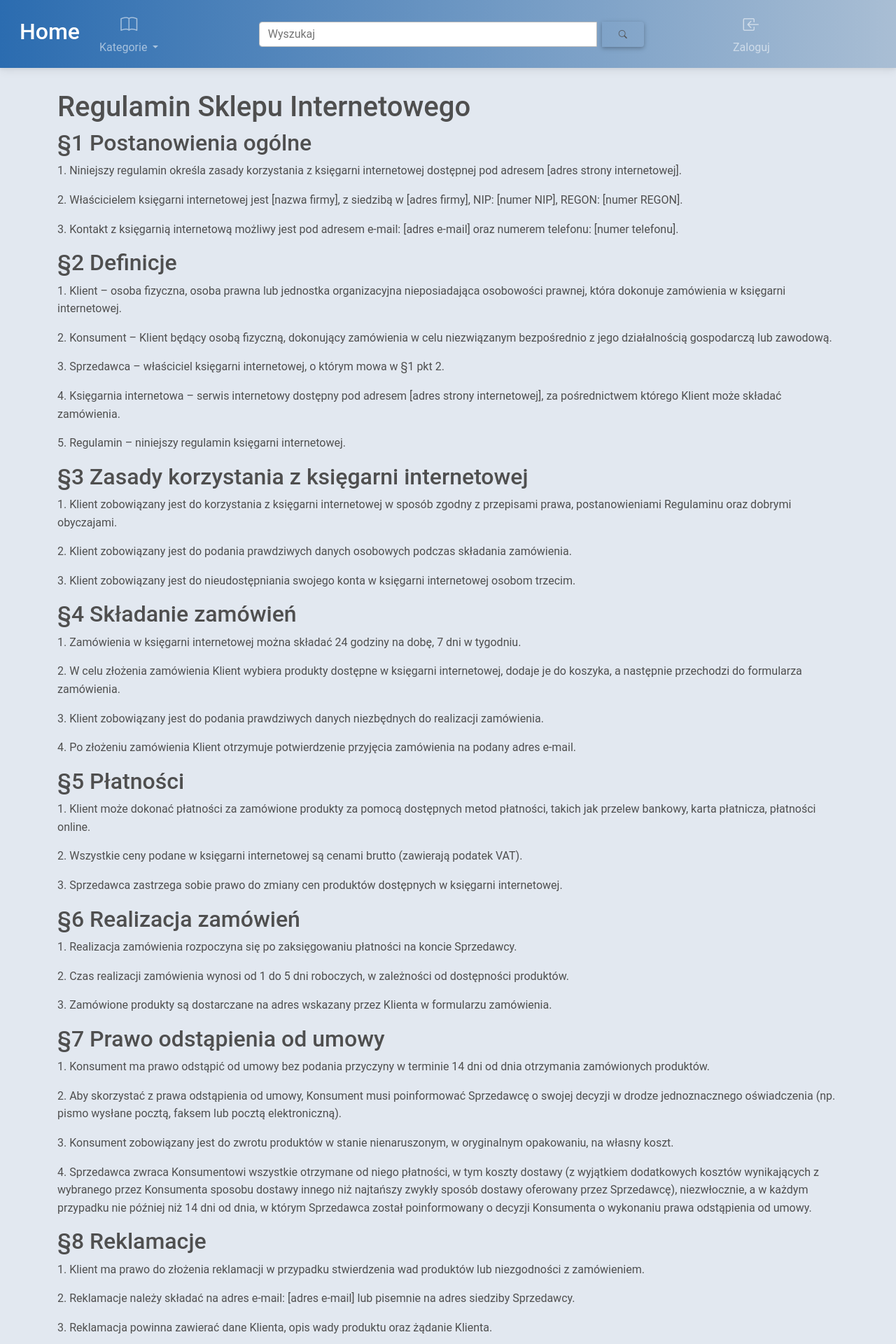
After one commit to PPysklo/ecommerce-bookstore, a Django app: page /users/statute/ in a window 1280 px wide. The commit adds this page. Shown: the top 1920 px of the page at 70% size. Run offline with Django 5.2, Linux system fonts and the light colour scheme; data comes from the database, SQL or seed files in the repository; data that the repository does not hold is empty; some libraries are stand-ins or nearby versions.

Commit message:
Add statute page and update footer content: create statute view, add URL routing, and localize footer description (#22)

```diff
--- a/app_users/urls.py
+++ b/app_users/urls.py
@@ -7,5 +7,6 @@ urlpatterns = [
     path('login_Register/',views.loginRegister,name="login-register"),
     path('logout/',views.logOut, name='logout'),
     path('profile/', views.profile, name='profile'),
-    path("edit_profile/<str:pk>", views.edit_profile, name="edit-profile")
+    path("edit_profile/<str:pk>", views.edit_profile, name="edit-profile"),
+    path('statute/', views.statute, name='statute'),
 ]
--- a/app_users/views.py
+++ b/app_users/views.py
@@ -12,7 +12,8 @@ from app_books.models import Tag, OrderItem, Order
 # from .models import User
 User = get_user_model()
 
-
+def statute(request):
+    return render(request, 'statute.html')
 
 def loginRegister(request):
     form = CustomUserCreationForm()
--- a/bookstore/urls.py
+++ b/bookstore/urls.py
@@ -25,7 +25,6 @@ urlpatterns = [
     path('', include('app_books.urls')),
     path('users/', include('app_users.urls')),
 
-
     path('reset_password/',
          auth_views.PasswordResetView.as_view(template_name='reset_password.html', html_email_template_name='emails/password_reset_email.html'), name='reset_password'),
 
--- a/static/css/reset_password.css
+++ b/static/css/reset_password.css
@@ -5,6 +5,7 @@
 .card {
     box-shadow: 0 4px 8px rgba(0, 0, 0, 0.1);
     border-radius: 8px;
+    margin-bottom: 2rem;
 }
 
 .card-header {
--- /dev/null
+++ b/static/css/reset_password_complete.css
@@ -0,0 +1,3 @@
+.card{
+    margin-bottom: 5rem;
+}
--- a/templates/footer.html
+++ b/templates/footer.html
@@ -6,48 +6,20 @@
         <div class="row mt-3">
           <div class="col-md-3 col-lg-4 col-xl-3 mx-auto mb-4">
             <h6 class="text-uppercase fw-bold mb-4">
-              <i class="fas fa-gem me-3"></i>Company name
+              <i class="fas fa-gem me-3"></i>Opis projektu
             </h6>
             <p>
-                The Ecommerce Bookstore is a comprehensive web application
-                designed for book lovers. It allows users to browse, search for,
-                and purchase books online. The project combines modern design with
-                functionality, offering an intuitive interface and advanced filtering options.
-            </p>
-          </div>
-
-          <div class="col-md-2 col-lg-2 col-xl-2 mx-auto mb-4">
-            <h6 class="text-uppercase fw-bold mb-4">
-              Products
-            </h6>
-            <p>
-              <a href="#!" class="text-reset">Django</a>
-            </p>
-            <p>
-              <a href="#!" class="text-reset">Python</a>
-            </p>
-            <p>
-              <a href="#!" class="text-reset">JQuery</a>
-            </p>
-            <p>
-              <a href="#!" class="text-reset">JavaScript</a>
+              E-commerce Bookstore to kompleksowa aplikacja internetowa zaprojektowana z myślą o miłośnikach książek.
+              Umożliwia użytkownikom przeglądanie, wyszukiwanie i zakup książek online.
+              Projekt łączy nowoczesny design z funkcjonalnością, oferując intuicyjny interfejs oraz zaawansowane opcje filtrowania.
             </p>
           </div>
           <div class="col-md-3 col-lg-2 col-xl-2 mx-auto mb-4">
             <h6 class="text-uppercase fw-bold mb-4">
-              Useful links
+              Użyteczne linki
             </h6>
             <p>
-              <a href="#!" class="text-reset">Pricing</a>
-            </p>
-            <p>
-              <a href="#!" class="text-reset">Settings</a>
-            </p>
-            <p>
-              <a href="#!" class="text-reset">Orders</a>
-            </p>
-            <p>
-              <a href="#!" class="text-reset">Help</a>
+              <a href="{% url 'app_users:statute' %}" class="text-reset">Regulamin sklepu</a>
             </p>
           </div>
           <div class="col-md-4 col-lg-3 col-xl-3 mx-auto mb-md-0 mb-4">
@@ -55,9 +27,9 @@
             <p><i class="fas fa-home me-3"></i> Address</p>
             <p>
               <i class="fas fa-envelope me-3"></i>
-              info@example.com
+              Bookstoremockup@gmail.com
             </p>
-            <p><i class="fas fa-phone me-3"></i>Tel</p>
+            <p><i class="fas fa-phone me-3"></i>+48 123 456 789</p>
           </div>
         </div>
       </div>
--- /dev/null
+++ b/templates/statute.html
@@ -0,0 +1,82 @@
+{% extends 'index.html' %}
+
+{% block content %}
+<div class="container">
+    <h1>Regulamin Sklepu Internetowego</h1>
+
+    <div class="section">
+        <h2>§1 Postanowienia ogólne</h2>
+        <p>1. Niniejszy regulamin określa zasady korzystania z księgarni internetowej dostępnej pod adresem [adres strony internetowej].</p>
+        <p>2. Właścicielem księgarni internetowej jest [nazwa firmy], z siedzibą w [adres firmy], NIP: [numer NIP], REGON: [numer REGON].</p>
+        <p>3. Kontakt z księgarnią internetową możliwy jest pod adresem e-mail: [adres e-mail] oraz numerem telefonu: [numer telefonu].</p>
+    </div>
+
+    <div class="section">
+        <h2>§2 Definicje</h2>
+        <p>1. Klient – osoba fizyczna, osoba prawna lub jednostka organizacyjna nieposiadająca osobowości prawnej, która dokonuje zamówienia w księgarni internetowej.</p>
+        <p>2. Konsument – Klient będący osobą fizyczną, dokonujący zamówienia w celu niezwiązanym bezpośrednio z jego działalnością gospodarczą lub zawodową.</p>
+        <p>3. Sprzedawca – właściciel księgarni internetowej, o którym mowa w §1 pkt 2.</p>
+        <p>4. Księgarnia internetowa – serwis internetowy dostępny pod adresem [adres strony internetowej], za pośrednictwem którego Klient może składać zamówienia.</p>
+        <p>5. Regulamin – niniejszy regulamin księgarni internetowej.</p>
+    </div>
+
+    <div class="section">
+        <h2>§3 Zasady korzystania z księgarni internetowej</h2>
+        <p>1. Klient zobowiązany jest do korzystania z księgarni internetowej w sposób zgodny z przepisami prawa, postanowieniami Regulaminu oraz dobrymi obyczajami.</p>
+        <p>2. Klient zobowiązany jest do podania prawdziwych danych osobowych podczas składania zamówienia.</p>
+        <p>3. Klient zobowiązany jest do nieudostępniania swojego konta w księgarni internetowej osobom trzecim.</p>
+    </div>
+
+    <div class="section">
+        <h2>§4 Składanie zamówień</h2>
+        <p>1. Zamówienia w księgarni internetowej można składać 24 godziny na dobę, 7 dni w tygodniu.</p>
+        <p>2. W celu złożenia zamówienia Klient wybiera produkty dostępne w księgarni internetowej, dodaje je do koszyka, a następnie przechodzi do formularza zamówienia.</p>
+        <p>3. Klient zobowiązany jest do podania prawdziwych danych niezbędnych do realizacji zamówienia.</p>
+        <p>4. Po złożeniu zamówienia Klient otrzymuje potwierdzenie przyjęcia zamówienia na podany adres e-mail.</p>
+    </div>
+
+    <div class="section">
+        <h2>§5 Płatności</h2>
+        <p>1. Klient może dokonać płatności za zamówione produkty za pomocą dostępnych metod płatności, takich jak przelew bankowy, karta płatnicza, płatności online.</p>
+        <p>2. Wszystkie ceny podane w księgarni internetowej są cenami brutto (zawierają podatek VAT).</p>
+        <p>3. Sprzedawca zastrzega sobie prawo do zmiany cen produktów dostępnych w księgarni internetowej.</p>
+    </div>
+
+    <div class="section">
+        <h2>§6 Realizacja zamówień</h2>
+        <p>1. Realizacja zamówienia rozpoczyna się po zaksięgowaniu płatności na koncie Sprzedawcy.</p>
+        <p>2. Czas realizacji zamówienia wynosi od 1 do 5 dni roboczych, w zależności od dostępności produktów.</p>
+        <p>3. Zamówione produkty są dostarczane na adres wskazany przez Klienta w formularzu zamówienia.</p>
+    </div>
+
+    <div class="section">
+        <h2>§7 Prawo odstąpienia od umowy</h2>
+        <p>1. Konsument ma prawo odstąpić od umowy bez podania przyczyny w terminie 14 dni od dnia otrzymania zamówionych produktów.</p>
+        <p>2. Aby skorzystać z prawa odstąpienia od umowy, Konsument musi poinformować Sprzedawcę o swojej decyzji w drodze jednoznacznego oświadczenia (np. pismo wysłane pocztą, faksem lub pocztą elektroniczną).</p>
+        <p>3. Konsument zobowiązany jest do zwrotu produktów w stanie nienaruszonym, w oryginalnym opakowaniu, na własny koszt.</p>
+        <p>4. Sprzedawca zwraca Konsumentowi wszystkie otrzymane od niego płatności, w tym koszty dostawy (z wyjątkiem dodatkowych kosztów wynikających z wybranego przez Konsumenta sposobu dostawy innego niż najtańszy zwykły sposób dostawy oferowany przez Sprzedawcę), niezwłocznie, a w każdym przypadku nie później niż 14 dni od dnia, w którym Sprzedawca został poinformowany o decyzji Konsumenta o wykonaniu prawa odstąpienia od umowy.</p>
+    </div>
+
+    <div class="section">
+        <h2>§8 Reklamacje</h2>
+        <p>1. Klient ma prawo do złożenia reklamacji w przypadku stwierdzenia wad produktów lub niezgodności z zamówieniem.</p>
+        <p>2. Reklamacje należy składać na adres e-mail: [adres e-mail] lub pisemnie na adres siedziby Sprzedawcy.</p>
+        <p>3. Reklamacja powinna zawierać dane Klienta, opis wady produktu oraz żądanie Klienta.</p>
+        <p>4. Sprzedawca rozpatruje reklamację w terminie 14 dni od dnia jej otrzymania i informuje Klienta o dalszym postępowaniu.</p>
+    </div>
+
+    <div class="section">
+        <h2>§9 Ochrona danych osobowych</h2>
+        <p>1. Administratorem danych osobowych Klientów jest Sprzedawca.</p>
+        <p>2. Dane osobowe Klientów są przetwarzane w celu realizacji zamówień oraz w celach marketingowych, zgodnie z obowiązującymi przepisami prawa.</p>
+        <p>3. Klient ma prawo dostępu do swoich danych osobowych, ich poprawiania oraz żądania ich usunięcia.</p>
+    </div>
+
+    <div class="section">
+        <h2>§10 Postanowienia końcowe</h2>
+        <p>1. Regulamin wchodzi w życie z dniem jego opublikowania na stronie internetowej księgarni.</p>
+        <p>2. Sprzedawca zastrzega sobie prawo do zmiany Regulaminu. Zmiany Regulaminu wchodzą w życie z dniem ich opublikowania na stronie internetowej księgarni.</p>
+        <p>3. W sprawach nieuregulowanych w Regulaminie mają zastosowanie przepisy prawa polskiego.</p>
+    </div>
+</div>
+{% endblock content %}
```
Also changed, not shown: app_users/signals.py (+5 -9 lines), README.md.
